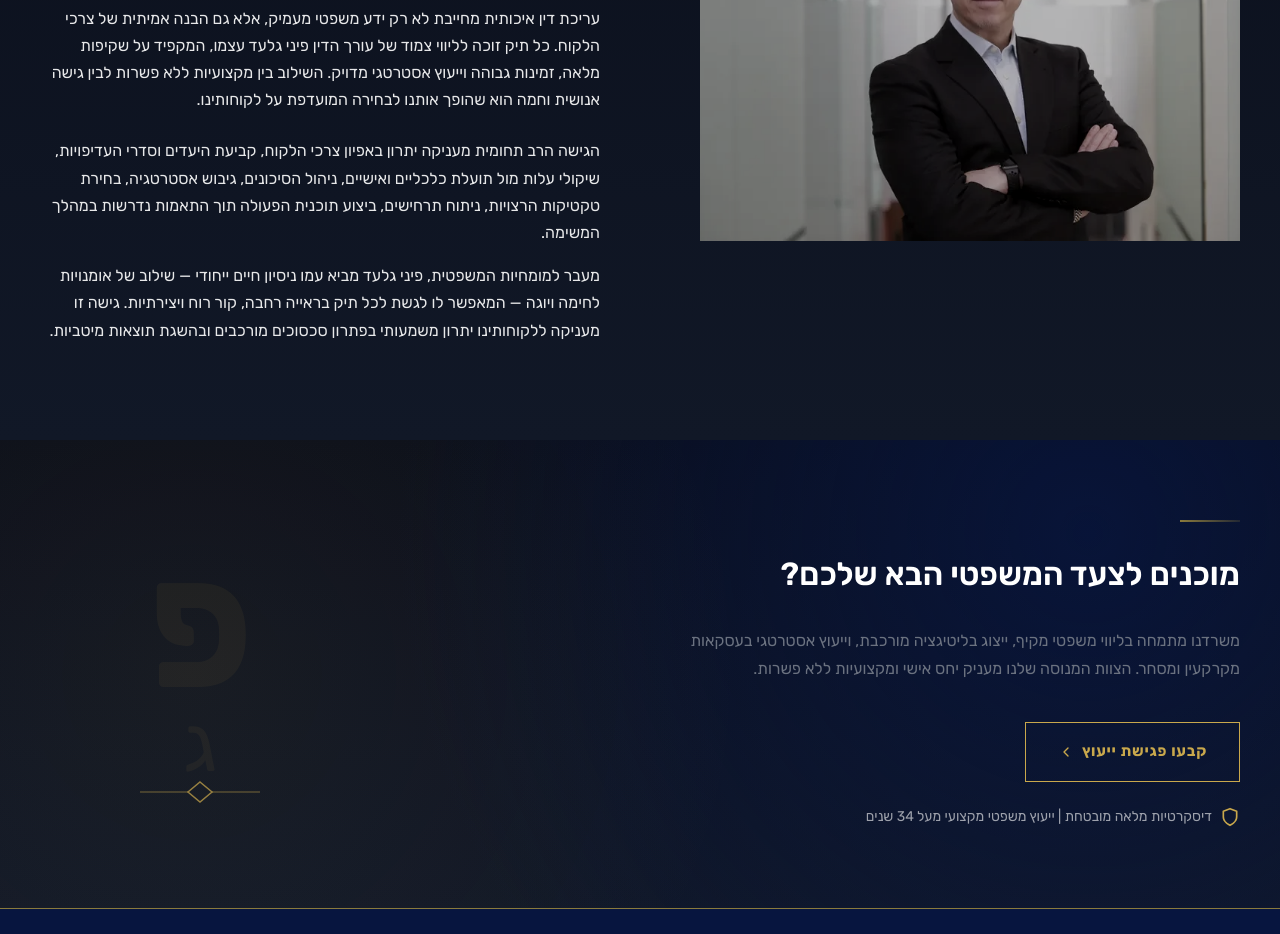
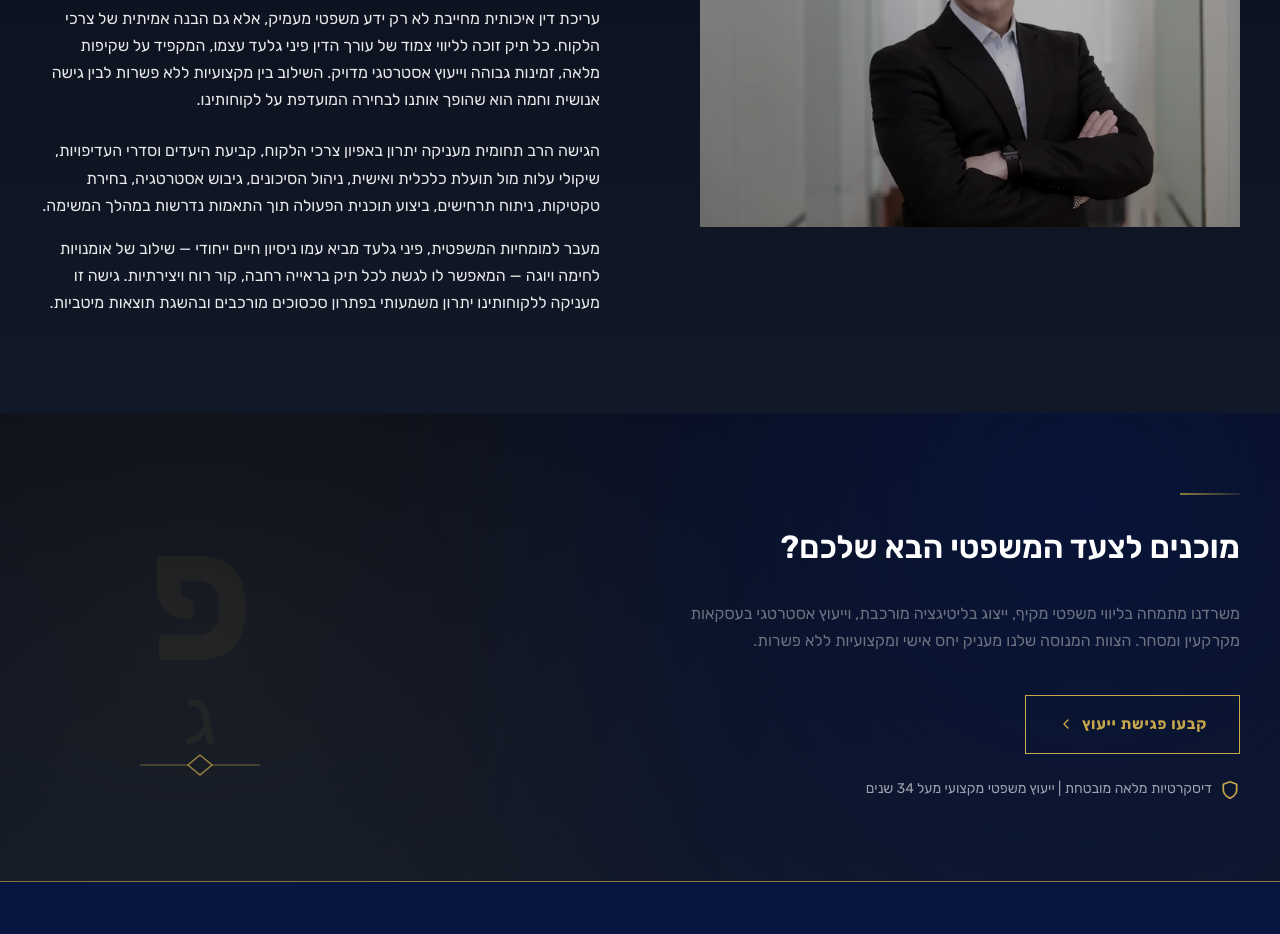
Before and after one commit to slipwoker/zappy-website-56c78c32-c343-4bb8-944c-c3356cff8f96, a plain HTML site: page index.html in a window 1280 px wide. Shown: the part 1980-2914 px from the top of the page. Drawn offline with Linux system fonts and the light colour scheme.

Commit message:
Incremental sync: 1 page(s) — update_text

```diff
--- a/index.html
+++ b/index.html
@@ -1005,8 +1005,8 @@
 
 הגישה הרב
 תחומית מעניקה יתרון באפיון צרכי הלקוח, קביעת היעדים וסדרי העדיפויות, שיקולי
-עלות מול תועלת כלכליים ואישיים, ניהול הסיכונים, גיבוש אסטרטגיה,
-בחירת טקטיקות הרצויות, ניתוח תרחישים, ביצוע תוכנית הפעולה תוך התאמות
+עלות מול תועלת כלכלית ואישית, ניהול הסיכונים, גיבוש אסטרטגיה,
+בחירת טקטיקות, ניתוח תרחישים, ביצוע תוכנית הפעולה תוך התאמות
 נדרשות במהלך המשימה.
 
 
```
Also changed, not shown: public/index.html (+1 -1 lines).
